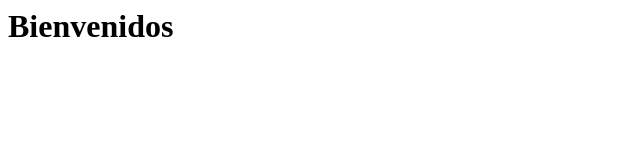
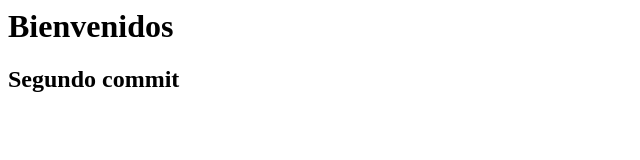
Before and after one commit to jmariocs/MiGit, a plain HTML site: page index.html in a window 1280 px wide. Shown: the whole page, without its empty margins (0-640 px from the left). Drawn offline with Linux system fonts and the light colour scheme.

Commit message:
Es el segundo commit

```diff
--- a/index.html
+++ b/index.html
@@ -4,5 +4,8 @@
 </head>
 <body>
 <h1>Bienvenidos</h1>
+<div id="" class="">
+	<h2>Segundo commit</h2>
+</div>
 </body>
 </html>
```
